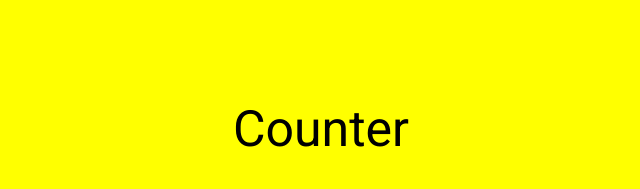
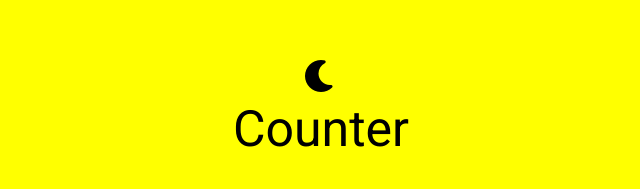
Before and after one commit to shubhamtalesara/Simple-Counter, a plain HTML site: page index.html in a window 1280 px wide. Shown: the part 156-345 px from the top of the page, 319-959 px from the left. Drawn offline with Linux system fonts and the light colour scheme.

Commit message:
Update index.html

```diff
--- a/index.html
+++ b/index.html
@@ -14,6 +14,10 @@
 <body>
     <div class="container">
     <h1 class="cou">Counter</h1>
+    <span id="clickicon" style="position: absolute">
+        <i class="fa-solid fa-moon fa-2xl"></i>
+    </span>
+
     <h1 id="counter">0</h1 >
     <div id="allbuttons">
         <div class="decholder">
@@ -26,8 +30,8 @@
             <button id="increase">INCREASE</button>
         </div>
     </div>
+</div>
 
-</div>
     <script src="index.js"></script>
 </body>
 </html>
```
